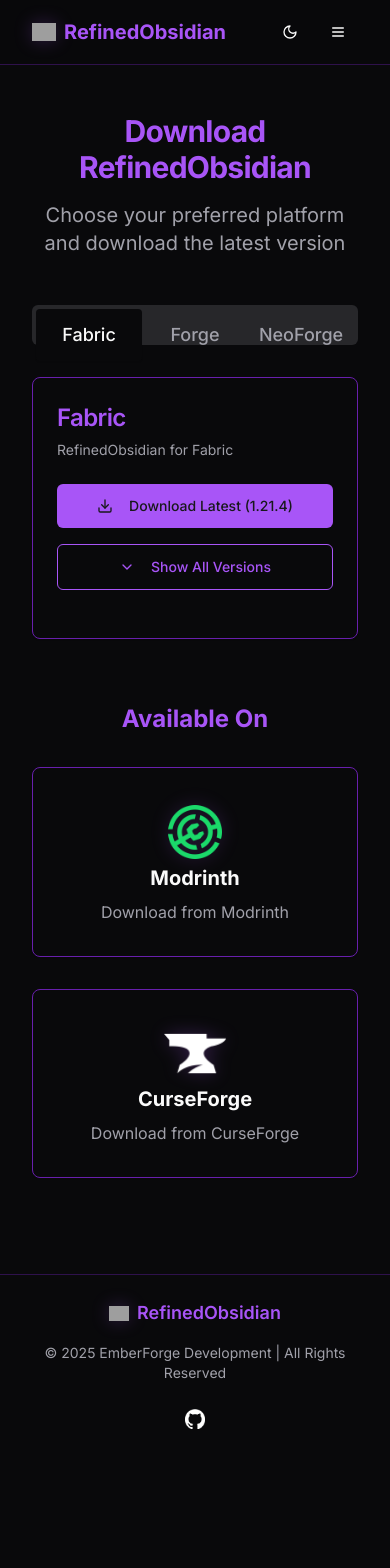
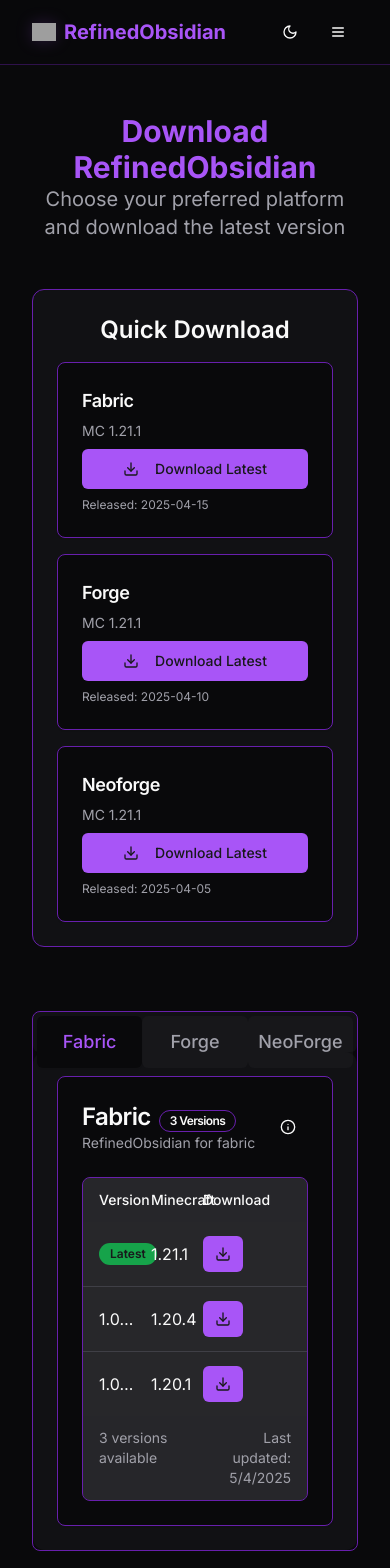
Before and after one commit to SkyKingPX/RefinedObsidian-Wiki, a Next.js app: page /downloads in a window 390 px wide. Shown: the top 1568 px of the page. Before the commit the page ends 1463 px from the top, so only its background shows below. Built offline with nearby package versions, Linux system fonts and the light colour scheme; grey boxes are pictures that could not be loaded.

Commit message:
Update Downloads (unfinished)

```diff
--- a/app/downloads/page.tsx
+++ b/app/downloads/page.tsx
@@ -1,31 +1,36 @@
 "use client"
+
 import { useState } from "react"
 import Image from "next/image"
 import Link from "next/link"
-import { Package, Download, ChevronDown, Menu } from "lucide-react"
+import { Download, ChevronDown, Menu, ExternalLink, Info, Check } from "lucide-react"
 import { Button } from "@/components/ui/button"
-import { Card, CardContent, CardDescription, CardHeader, CardTitle } from "@/components/ui/card"
+import { Card, CardContent, CardDescription, CardHeader, CardTitle, CardFooter } from "@/components/ui/card"
 import { Tabs, TabsContent, TabsList, TabsTrigger } from "@/components/ui/tabs"
 import { ThemeToggle } from "@/components/theme-toggle"
-import { Accordion, AccordionContent, AccordionItem, AccordionTrigger } from "@/components/ui/accordion"
+import { Sheet, SheetContent, SheetTrigger } from "@/components/ui/sheet"
+import { Badge } from "@/components/ui/badge"
+import { Tooltip, TooltipContent, TooltipProvider, TooltipTrigger } from "@/components/ui/tooltip"
+import { useTheme } from "next-themes"
+import { useToast } from "@/hooks/use-toast"
 
-// Define version data
-const fabricVersions = [
-  "1.0.0-1.20.1",
-  "1.0.0-1.20.4",
-  "1.0.0-1.21.1",
-]
-
-const forgeVersions = [
-  "1.0.0-1.20.1",
-  "1.0.0-1.20.4",
-  "1.0.0-1.21.1",
-]
-
-const neoforgeVersions = [
-  "1.0.0-1.20.4",
-  "1.0.0-1.21.1",
-]
+// Define version data with more metadata
+const versions = {
+  fabric: [
+    { version: "1.0.0-1.21.1", mcVersion: "1.21.1", date: "2025-04-15", isLatest: true },
+    { version: "1.0.0-1.20.4", mcVersion: "1.20.4", date: "2025-03-10", isLatest: false },
+    { version: "1.0.0-1.20.1", mcVersion: "1.20.1", date: "2025-02-05", isLatest: false },
+  ],
+  forge: [
+    { version: "1.0.0-1.21.1", mcVersion: "1.21.1", date: "2025-04-10", isLatest: true },
+    { version: "1.0.0-1.20.4", mcVersion: "1.20.4", date: "2025-03-05", isLatest: false },
+    { version: "1.0.0-1.20.1", mcVersion: "1.20.1", date: "2025-02-01", isLatest: false },
+  ],
+  neoforge: [
+    { version: "1.0.0-1.21.1", mcVersion: "1.21.1", date: "2025-04-05", isLatest: true },
+    { version: "1.0.0-1.20.4", mcVersion: "1.20.4", date: "2025-03-01", isLatest: false },
+  ],
+}
 
 export default function DownloadsPage() {
   const [showAllVersions, setShowAllVersions] = useState({
@@ -33,10 +38,22 @@ export default function DownloadsPage() {
     forge: false,
     neoforge: false,
   })
+  const [mobileMenuOpen, setMobileMenuOpen] = useState(false)
+  const [activeTab, setActiveTab] = useState("fabric")
+  const { theme } = useTheme()
+  const { toast } = useToast()
 
-  const handleDownload = (loader: string, version: string) => {
+  const handleDownload = (loader: string, version: string, mcVersion: string) => {
     // Construct the file path
     const filePath = `/jars/${loader}-${version}.jar`
+
+    // In a real implementation, you would check if the file exists
+    // For demo purposes, we'll show a toast notification
+    toast({
+      title: "Download Started",
+      description: `Downloading RefinedObsidian ${version} for ${loader} (MC ${mcVersion})`,
+      duration: 3000,
+    })
 
     // Create a link element
     const link = document.createElement("a")
@@ -49,8 +66,15 @@ export default function DownloadsPage() {
     document.body.removeChild(link)
   }
 
+  // Get the latest version for the active tab
+  const getLatestVersion = (loader: string) => {
     return (
-    <div className="min-h-screen theme-transition">
+        versions[loader as keyof typeof versions].find((v) => v.isLatest) || versions[loader as keyof typeof versions][0]
+    )
+  }
+
+  return (
+      <div className="min-h-screen bg-background text-foreground">
         {/* Header */}
         <header className="sticky top-0 z-50 w-full border-b border-border/40 bg-background/95 backdrop-blur theme-transition">
           <div className="container flex h-16 items-center justify-between">
@@ -84,218 +108,230 @@ export default function DownloadsPage() {
           </div>
         </header>
 
-      <div className="container py-12">
+        <main className="container py-12">
           <div className="text-center mb-12">
-          <h1 className="text-3xl md:text-4xl font-bold tracking-tight text-primary mb-4">Download RefinedObsidian</h1>
-          <p className="text-xl text-muted-foreground max-w-3xl mx-auto">
+            <h1 className="text-3xl md:text-5xl font-bold text-primary">
+              Download RefinedObsidian
+            </h1>
+            <p className="text-xl text-muted-foreground max-wxl mx-auto">
               Choose your preferred platform and download the latest version
             </p>
           </div>
 
-        {/* Platform Tabs */}
-        <Tabs defaultValue="fabric" className="max-w-4xl mx-auto">
-          <TabsList className="grid grid-cols-3 mb-8">
-            <TabsTrigger value="fabric" className="text-lg py-3">
+          {/* Quick Download Section */}
+          <div className="max-w-4xl mx-auto mb-16 bg-secondary/30 p-6 rounded-xl border border-border">
+            <h2 className="text-2xl font-semibold mb-4 text-center">Quick Download</h2>
+            <div className="grid grid-cols-1 md:grid-cols-3 gap-4">
+              {Object.keys(versions).map((loader) => {
+                const latest = getLatestVersion(loader)
+                return (
+                    <Card key={loader} className="bg-background">
+                      <CardHeader className="pb-2">
+                        <CardTitle className="text-lg capitalize">{loader}</CardTitle>
+                        <CardDescription>MC {latest.mcVersion}</CardDescription>
+                      </CardHeader>
+                      <CardContent className="pb-2">
+                        <Button
+                            className="w-full bg-primary hover:bg-primary/90"
+                            onClick={() => handleDownload(loader, latest.version, latest.mcVersion)}
+                        >
+                          <Download className="mr-2 h-4 w-4" />
+                          Download Latest
+                        </Button>
+                      </CardContent>
+                      <CardFooter className="text-xs text-muted-foreground">Released: {latest.date}</CardFooter>
+                    </Card>
+                )
+              })}
+            </div>
+          </div>
+
+          {/* Platform Tabs with Extended Background */}
+          <div className="max-w-4xl mx-auto rounded-lg overflow-hidden border border-border">
+            <Tabs defaultValue="fabric" value={activeTab} onValueChange={setActiveTab}>
+              <TabsList className="grid grid-cols-3 w-full p-1 bg-secondary/30">
+                <TabsTrigger
+                    value="fabric"
+                    className="text-lg py-3 rounded-md data-[state=active]:text-primary data-[state=inactive]:text-zinc-400 data-[state=inactive]:hover:text-zinc-200 bg-secondary/30"
+                >
                   Fabric
                 </TabsTrigger>
-            <TabsTrigger value="forge" className="text-lg py-3">
+                <TabsTrigger
+                    value="forge"
+                    className="text-lg py-3 rounded-md data-[state=active]:text-primary data-[state=inactive]:text-zinc-400 data-[state=inactive]:hover:text-zinc-200 bg-secondary/30"
+                >
                   Forge
                 </TabsTrigger>
-            <TabsTrigger value="neoforge" className="text-lg py-3">
+                <TabsTrigger
+                    value="neoforge"
+                    className="text-lg py-3 rounded-md data-[state=active]:text-primary data-[state=inactive]:text-zinc-400 data-[state=inactive]:hover:text-zinc-200 bg-secondary/30"
+                >
                   NeoForge
                 </TabsTrigger>
               </TabsList>
 
-          {/* Fabric Downloads */}
-          <TabsContent value="fabric" className="space-y-6">
-            <Card>
+              <div className="mx-auto bg-secondary/30 p-6 rounded-xl">
+                {Object.entries(versions).map(([loader, loaderVersions]) => (
+                    <TabsContent key={loader} value={loader} className="space-y-6 mt-0">
+                      <Card className="data-[state=active]:bg-zinc-800 border border-border bg-background">
                         <CardHeader>
-                <CardTitle className="text-primary text-2xl">Fabric</CardTitle>
-                <CardDescription>RefinedObsidian for Fabric</CardDescription>
+                          <div className="flex items-center justify-between">
+                            <div>
+                              <CardTitle className="text-2xl capitalize">
+                                {loader}
+                                <Badge variant="outline" className="ml-2 text-xs">
+                                  {loaderVersions.length} versions
+                                </Badge>
+                              </CardTitle>
+                              <CardDescription>RefinedObsidian for {loader}</CardDescription>
+                            </div>
+                            <TooltipProvider>
+                              <Tooltip>
+                                <TooltipTrigger asChild>
+                                  <Button variant="ghost" size="icon">
+                                    <Info className="h-5 w-5" />
+                                    <span className="sr-only">Installation Info</span>
+                                  </Button>
+                                </TooltipTrigger>
+                                <TooltipContent side="left" className="max-w-[300px]">
+                                  <p>Download the JAR file and place it in your Minecraft mods folder.</p>
+                                </TooltipContent>
+                              </Tooltip>
+                            </TooltipProvider>
+                          </div>
                         </CardHeader>
                         <CardContent className="space-y-4">
-                <div className="grid grid-cols-1 md:grid-cols-2 gap-4 mb-6">
+                              <div className="border bg-secondary rounded-lg overflow-hidden">
+                                {/* Table Header */}
+                                <div className="grid grid-cols-12 gap-4 px-4 py-3 bg-secondary/50 font-medium text-sm">
+                                  <div className="col-span-3">Version</div>
+                                  <div className="col-span-3">Minecraft</div>
+                                  <div className="col-span-3 hidden sm:block">Released</div>
+                                  <div className="col-span-3 sm:col-span-3 text-right">Download</div>
+                                </div>
+
+                                {/* Table Body */}
+                                <div className="divide-y divide-zinc-700">
+                                  {loaderVersions.map((version) => (
+                                      <div
+                                          key={version.version}
+                                          className="grid grid-cols-12 gap-4 px-4 py-3.5 items-center hover:bg-secondary transition-colors"
+                                      >
+                                        <div className="col-span-3 flex items-center">
+                                          {version.isLatest && (
+                                              <Badge
+                                                  variant="default"
+                                                  className="mr-2 bg-green-500 hover:bg-green-600 dark:bg-green-600 dark:hover:bg-green-700 text-xs"
+                                              >
+                                                Latest
+                                              </Badge>
+                                          )}
+                                          <span className="truncate">{version.version}</span>
+                                        </div>
+                                        <div className="col-span-3">{version.mcVersion}</div>
+                                        <div className="col-span-3 text-muted-foreground hidden sm:block">{version.date}</div>
+                                        <div className="col-span-3 sm:col-span-3 text-right pr-2">
                                           <Button
-                    className="h-auto py-3 bg-primary hover:bg-primary/80"
-                    onClick={() => handleDownload("fabric", "1.0.0-1.21.4")}
+                                              size="sm"
+                                              onClick={() => handleDownload(loader, version.version, version.mcVersion)}
                                           >
-                    <Download className="mr-2 h-4 w-4" />
-                    Download Latest (1.21.4)
-                  </Button>
-                  <Button
-                    variant="outline"
-                    className="h-auto py-3 border-primary text-primary"
-                    onClick={() => setShowAllVersions({ ...showAllVersions, fabric: !showAllVersions.fabric })}
-                  >
-                    <ChevronDown
-                      className={`mr-2 h-4 w-4 transition-transform duration-200 ${showAllVersions.fabric ? "rotate-180" : ""}`}
-                    />
-                    {showAllVersions.fabric ? "Hide Versions" : "Show All Versions"}
+                                            <Download className="h-4 w-4" />
+                                            <span className="sr-only sm:not-sr-only sm:ml-2">Download</span>
                                           </Button>
                                         </div>
-
-                {showAllVersions.fabric && (
-                  <Accordion type="single" collapsible className="w-full">
-                    <AccordionItem value="versions">
-                      <AccordionTrigger>All Fabric Versions</AccordionTrigger>
-                      <AccordionContent>
-                        <div className="grid grid-cols-1 sm:grid-cols-2 md:grid-cols-3 gap-2 mt-2">
-                          {fabricVersions.map((version) => (
-                            <Button
-                              key={version}
-                              variant="ghost"
-                              className="justify-start hover:bg-primary/10 hover:text-primary"
-                              onClick={() => handleDownload("fabric", version)}
-                            >
-                              <Download className="mr-2 h-4 w-4" />
-                              Fabric {version}
-                            </Button>
+                                      </div>
                                   ))}
                                 </div>
-                      </AccordionContent>
-                    </AccordionItem>
-                  </Accordion>
-                )}
+
+                                {/* Table Footer */}
+                                <div className="grid grid-cols-12 gap-4 px-4 py-3 bg-secondary/50 text-sm">
+                                  <div className="col-span-6 text-muted-foreground">
+                                    {loaderVersions.length} version{loaderVersions.length !== 1 ? "s" : ""} available
+                                  </div>
+                                  <div className="col-span-6 text-right text-muted-foreground">
+                                    Last updated: {new Date().toLocaleDateString()}
+                                  </div>
+                                </div>
+                              </div>
                         </CardContent>
                       </Card>
                     </TabsContent>
-
-          {/* Forge Downloads */}
-          <TabsContent value="forge" className="space-y-6">
-            <Card>
-              <CardHeader>
-                <CardTitle className="text-primary text-2xl">Forge</CardTitle>
-                <CardDescription>RefinedObsidian for Forge</CardDescription>
-              </CardHeader>
-              <CardContent className="space-y-4">
-                <div className="grid grid-cols-1 md:grid-cols-2 gap-4 mb-6">
-                  <Button
-                    className="h-auto py-3 bg-primary hover:bg-primary/80"
-                    onClick={() => handleDownload("forge", "1.0.0-1.21.4")}
-                  >
-                    <Download className="mr-2 h-4 w-4" />
-                    Download Latest (1.21.4)
-                  </Button>
-                  <Button
-                    variant="outline"
-                    className="h-auto py-3 border-primary text-primary"
-                    onClick={() => setShowAllVersions({ ...showAllVersions, forge: !showAllVersions.forge })}
-                  >
-                    <ChevronDown
-                      className={`mr-2 h-4 w-4 transition-transform duration-200 ${showAllVersions.forge ? "rotate-180" : ""}`}
-                    />
-                    {showAllVersions.forge ? "Hide Versions" : "Show All Versions"}
-                  </Button>
-                </div>
-
-                {showAllVersions.forge && (
-                  <Accordion type="single" collapsible className="w-full">
-                    <AccordionItem value="versions">
-                      <AccordionTrigger>All Forge Versions</AccordionTrigger>
-                      <AccordionContent>
-                        <div className="grid grid-cols-1 sm:grid-cols-2 md:grid-cols-3 gap-2 mt-2">
-                          {forgeVersions.map((version) => (
-                            <Button
-                              key={version}
-                              variant="ghost"
-                              className="justify-start hover:bg-primary/10 hover:text-primary"
-                              onClick={() => handleDownload("forge", version)}
-                            >
-                              <Download className="mr-2 h-4 w-4" />
-                              Forge {version}
-                            </Button>
                 ))}
               </div>
-                      </AccordionContent>
-                    </AccordionItem>
-                  </Accordion>
-                )}
-              </CardContent>
-            </Card>
-          </TabsContent>
-
-          {/* NeoForge Downloads */}
-          <TabsContent value="neoforge" className="space-y-6">
-            <Card>
-              <CardHeader>
-                <CardTitle className="text-primary text-2xl">NeoForge</CardTitle>
-                <CardDescription>RefinedObsidian for NeoForge</CardDescription>
-              </CardHeader>
-              <CardContent className="space-y-4">
-                <div className="grid grid-cols-1 md:grid-cols-2 gap-4 mb-6">
-                  <Button
-                    className="h-auto py-3 bg-primary hover:bg-primary/80"
-                    onClick={() => handleDownload("neoforge", "1.0.0-1.21.4")}
-                  >
-                    <Download className="mr-2 h-4 w-4" />
-                    Download Latest (1.21.4)
-                  </Button>
-                  <Button
-                    variant="outline"
-                    className="h-auto py-3 border-primary text-primary"
-                    onClick={() => setShowAllVersions({ ...showAllVersions, neoforge: !showAllVersions.neoforge })}
-                  >
-                    <ChevronDown
-                      className={`mr-2 h-4 w-4 transition-transform duration-200 ${showAllVersions.neoforge ? "rotate-180" : ""}`}
-                    />
-                    {showAllVersions.neoforge ? "Hide Versions" : "Show All Versions"}
-                  </Button>
+            </Tabs>
           </div>
-
-                {showAllVersions.neoforge && (
-                  <Accordion type="single" collapsible className="w-full">
-                    <AccordionItem value="versions">
-                      <AccordionTrigger>All NeoForge Versions</AccordionTrigger>
-                      <AccordionContent>
-                        <div className="grid grid-cols-1 sm:grid-cols-2 md:grid-cols-3 gap-2 mt-2">
-                          {neoforgeVersions.map((version) => (
-                            <Button
-                              key={version}
-                              variant="ghost"
-                              className="justify-start hover:bg-primary/10 hover:text-primary"
-                              onClick={() => handleDownload("neoforge", version)}
-                            >
-                              <Download className="mr-2 h-4 w-4" />
-                              NeoForge {version}
-                            </Button>
-                          ))}
-                        </div>
-                      </AccordionContent>
-                    </AccordionItem>
-                  </Accordion>
-                )}
-              </CardContent>
-            </Card>
-          </TabsContent>
-        </Tabs>
 
           {/* Download Platforms */}
           <div className="mt-16 max-w-4xl mx-auto">
-          <h2 className="text-2xl font-bold text-primary text-center mb-8">Available On</h2>
+            <h2 className="text-2xl font-bold text-center mb-8 bg-clip-text text-primary">
+              Available On
+            </h2>
             <div className="grid grid-cols-1 md:grid-cols-2 gap-8">
+                <Card className="hover:border-primary/50 transition-all hover:shadow-lg hover:shadow-primary/10 h-full group">
+                  <CardContent className="flex flex-col items-center justify-center p-8 h-full">
+                    <div className="relative mb-4">
+                      <Image
+                          src="/assets/modrinth.png"
+                          alt="Modrinth"
+                          width={64}
+                          height={64}
+                          className="transition-transform group-hover:scale-110"
+                      />
+                      <div className="absolute -bottom-2 -right-2">
+                        <Badge variant="secondary" className="text-xs">
+                          <Check className="h-3 w-3 mr-1" /> Official
+                        </Badge>
+                      </div>
+                    </div>
+                    <h3 className="text-xl font-bold">Modrinth</h3>
+                    <p className="text-muted-foreground text-center mt-2 mb-4">
+                      Download from our official Modrinth page
+                    </p>
                     <a href="https://modrinth.com" target="_blank" rel="noopener noreferrer" className="block">
-              <Card className="hover:border-primary/50 transition-all hover:shadow-lg hover:shadow-primary/10 h-full">
-                <CardContent className="flex flex-col items-center justify-center p-8 h-full">
-                  <Image src="/assets/modrinth.png" alt="Modrinth" width={64} height={64} className="animate-pulse-glow" />
-                  <h3 className="text-xl font-bold">Modrinth</h3>
-                  <p className="text-muted-foreground text-center mt-2">
-                    Download from Modrinth
-                  </p>
+                    <Button
+                        variant="outline"
+                        size="sm"
+                        className="group-hover:bg-primary group-hover:text-primary-foreground transition-colors"
+                    >
+                      Visit Modrinth <ExternalLink className="ml-2 h-3 w-3" />
+                    </Button>
+                    </a>
                   </CardContent>
                 </Card>
+                <Card className="hover:border-primary/50 transition-all hover:shadow-lg hover:shadow-primary/10 h-full group">
+                  <CardContent className="flex flex-col items-center justify-center p-8 h-full">
+                    <div className="relative mb-4">
+                      <Image
+                          src="/assets/curseforge.png"
+                          alt="CurseForge"
+                          width={64}
+                          height={64}
+                          className="transition-transform group-hover:scale-110"
+                      />
+                      <div className="absolute -bottom-2 -right-2">
+                        <Badge variant="secondary" className="text-xs">
+                          <Check className="h-3 w-3 mr-1" /> Official
+                        </Badge>
+                      </div>
+                    </div>
+                    <h3 className="text-xl font-bold">CurseForge</h3>
+                    <p className="text-muted-foreground text-center mt-2 mb-4">
+                      Download from our official CurseForge page
+                    </p>
+                    <a href="https://curseforge.com" target="_blank" rel="noopener noreferrer" className="block">
+                    <Button
+                        variant="outline"
+                        size="sm"
+                        className="group-hover:bg-primary group-hover:text-primary-foreground transition-colors"
+                    >
+                      Visit CurseForge <ExternalLink className="ml-2 h-3 w-3" />
+                    </Button>
                     </a>
-            <a href="https://curseforge.com" target="_blank" rel="noopener noreferrer" className="block">
-              <Card className="hover:border-primary/50 transition-all hover:shadow-lg hover:shadow-primary/10 h-full">
-                <CardContent className="flex flex-col items-center justify-center p-8 h-full">
-                  <Image src="/assets/curseforge.png" alt="CurseForge" width={64} height={64} className="animate-pulse-glow" />
-                  <h3 className="text-xl font-bold">CurseForge</h3>
-                  <p className="text-muted-foreground text-center mt-2">Download from CurseForge</p>
                   </CardContent>
                 </Card>
-            </a>
             </div>
           </div>
-      </div>
+        </main>
 
       {/* Footer */}
       <footer className="border-t border-border/40 bg-background py-6 theme-transition mt-12">
```
Lines whose indentation alone changed are shown as unchanged.
